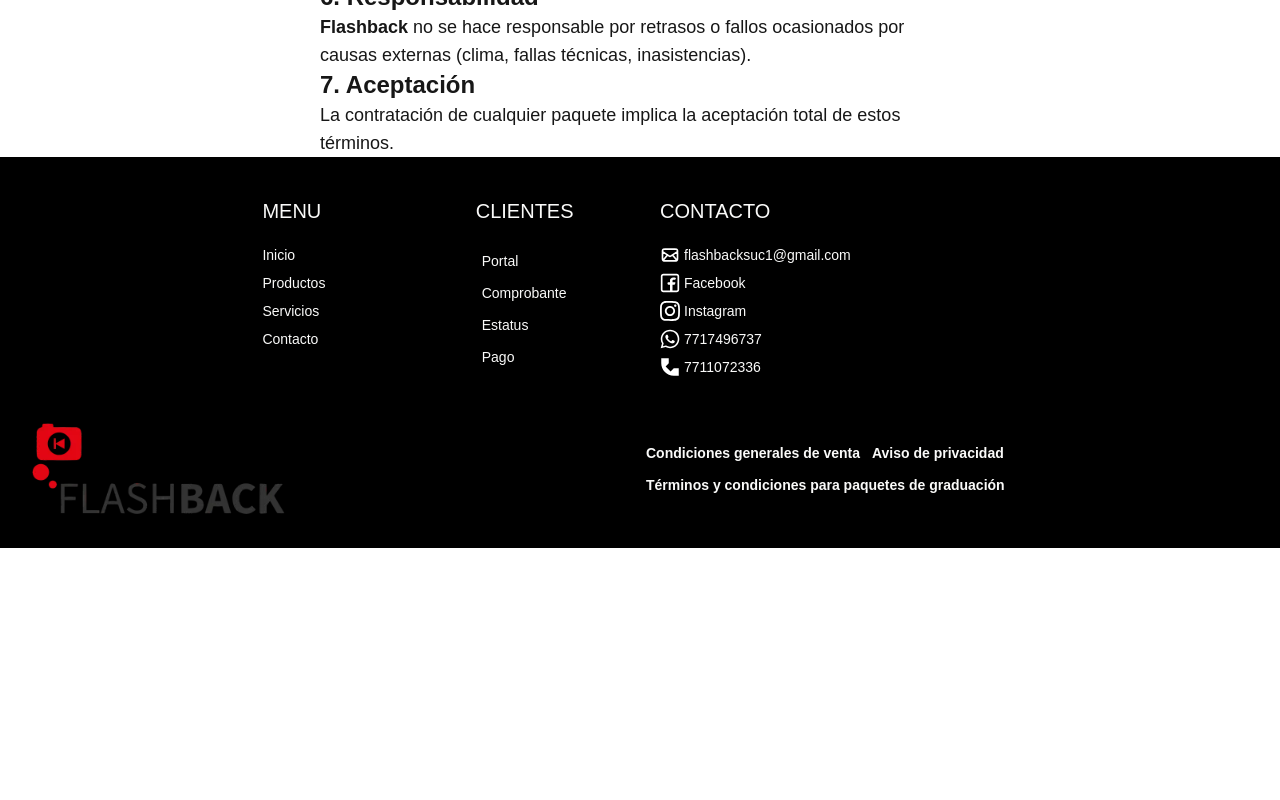
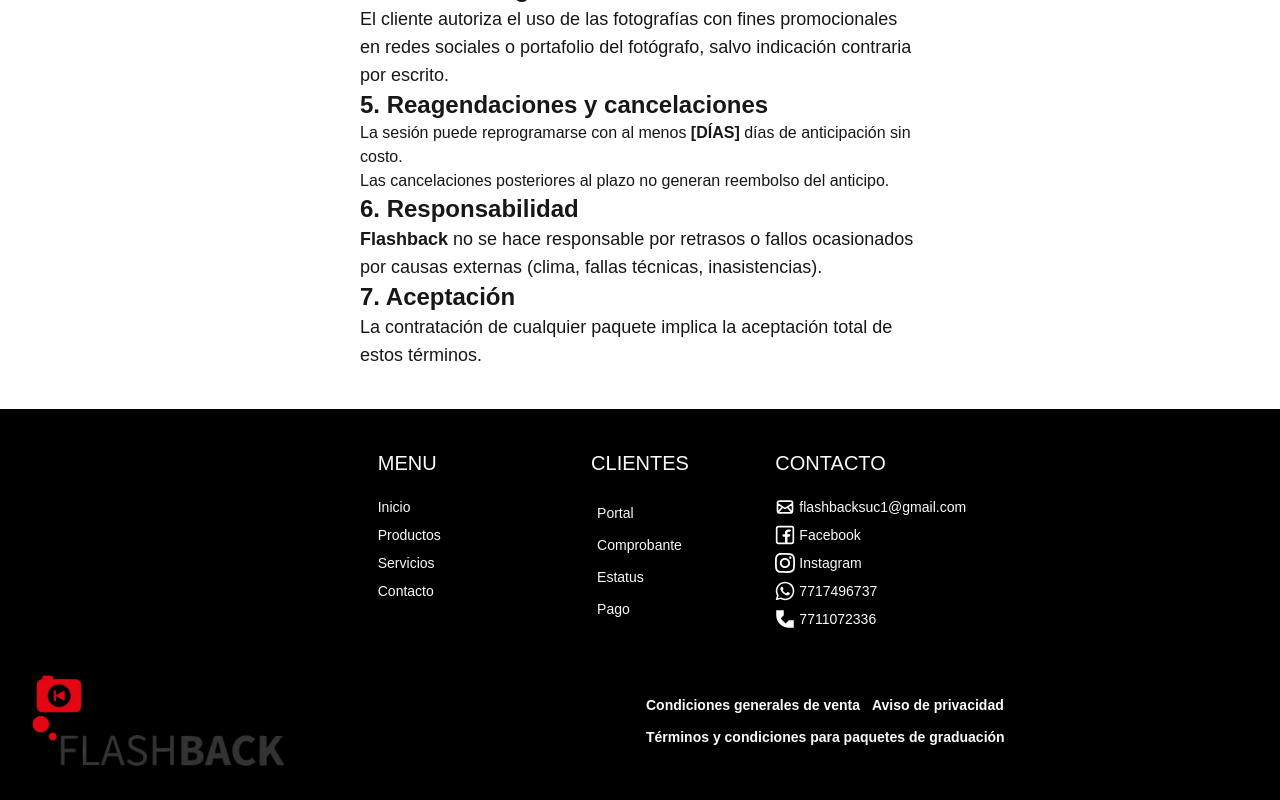
Before and after one commit to Adidier/StoreMathCode, a Next.js app: page /terminos_paquetes in a window 1280 px wide. Shown: the part 771-1571 px from the top of the page. Before the commit the page ends 1319 px from the top, so only its background shows below. Built offline with nearby package versions, Linux system fonts and the light colour scheme.

Commit message:
Add Privacy and legal notices

```diff
--- a/app/privacidad/page.jsx
+++ b/app/privacidad/page.jsx
@@ -4,7 +4,7 @@ import { Footer } from "../ui/Footer"
 export default function Privacidad() {
   return (
     <>
-      <main className="flex flex-col place-self-center items-center p-15 w-1/2">
+      <main className="flex flex-col place-self-center items-center p-10 w-1/2">
         <header>
           <h1 className="text-5xl font-bold mb-6 text-sky-600">Terminos generales de venta</h1>
         </header>
--- a/app/terminos/page.jsx
+++ b/app/terminos/page.jsx
@@ -3,7 +3,7 @@ import { Footer } from "../ui/Footer"
 export default function Terminos() {
   return (
     <>
-      <main className="flex flex-col place-self-center items-center p-15 w-1/2">
+      <main className="flex flex-col place-self-center items-center p-10 w-1/2">
         <header>
           <h1 className="text-5xl font-bold mb-6 text-sky-600">Terminos generales de venta</h1>
         </header>
--- a/app/terminos_paquetes/page.jsx
+++ b/app/terminos_paquetes/page.jsx
@@ -3,7 +3,7 @@ import { Footer } from "../ui/Footer"
 export default function Terminos() {
   return (
     <>
-      <main className="flex flex-col place-self-center items-center p-15 w-1/2">
+      <main className="flex flex-col place-self-center items-center p-10 w-1/2">
         <header>
           <h1 className="text-5xl font-bold mb-6 text-sky-600">Términos y Condiciones — Paquetes de Fotografía de Graduación</h1>
         </header>
--- a/app/ui/Footer.jsx
+++ b/app/ui/Footer.jsx
@@ -4,7 +4,7 @@ import Link from "next/link";
 export function Footer() {
     return (
         <footer className="bg-black text-stone-50 border-t-6 border-sky-500 flex gap-10 flex-col items-center justify-center">
-            <div className="grid grid-cols-4 gap-10 pt-10 w-6xl justify-items-center">
+            <div className="grid grid-cols-3 gap-10 pt-10 w-6xl justify-items-center">
                 <div>
                     <header>
                         <h1 className="text-xl mb-5">
```
